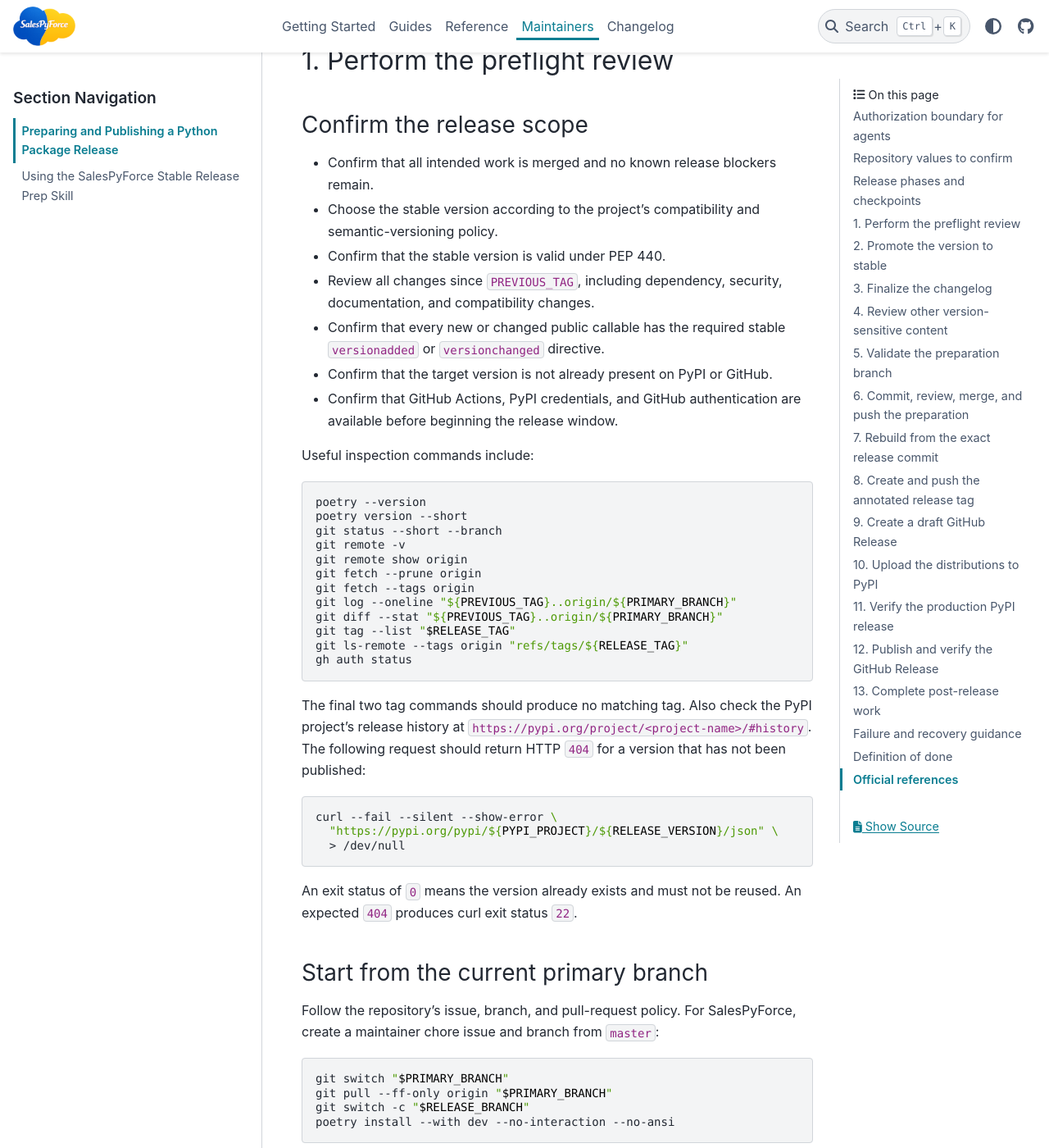
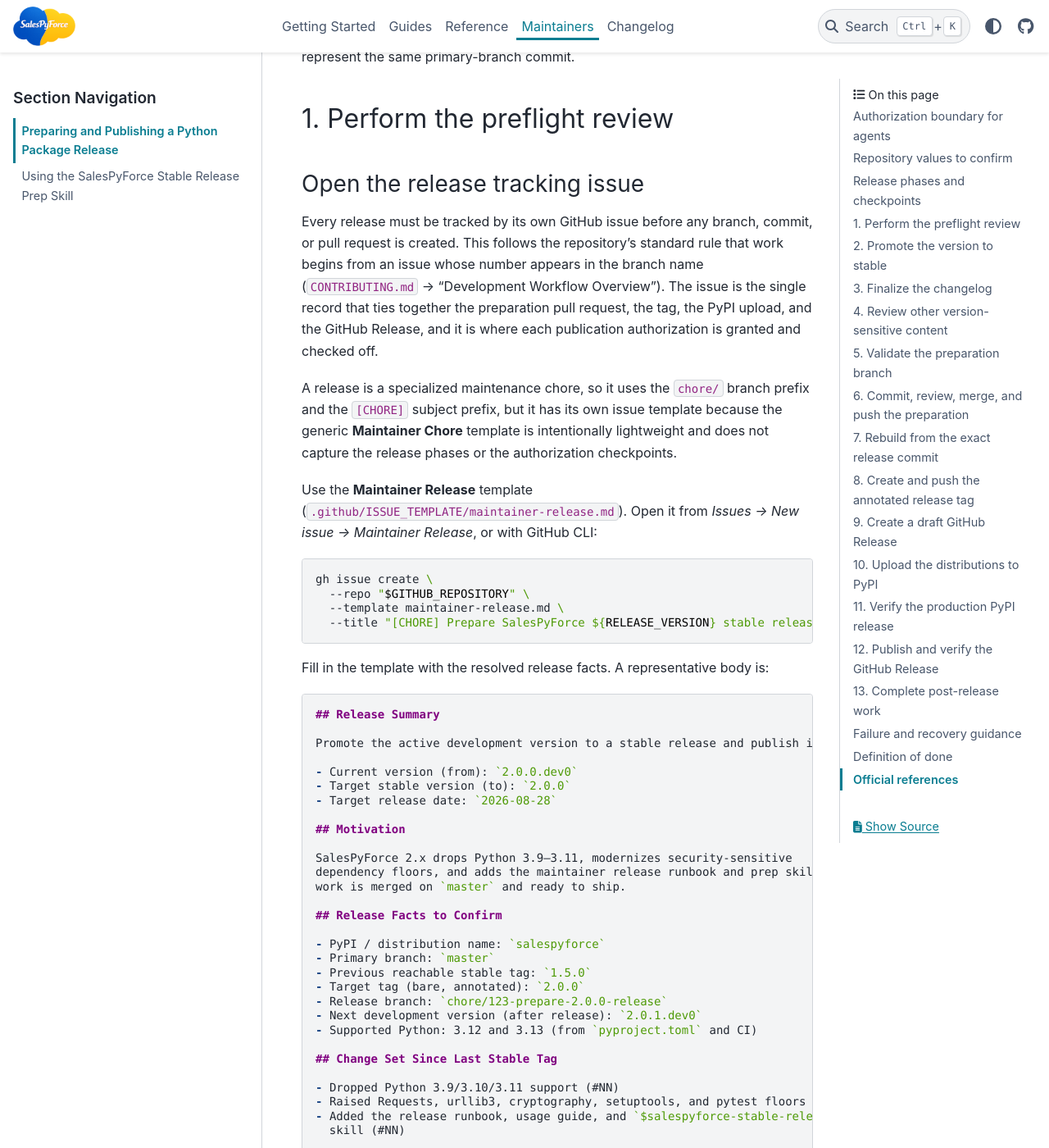
Before and after one commit to jeffshurtliff/salespyforce, a Sphinx documentation site: the page built from docs/maintainers/releasing.md, in a window 1280 px wide and 1400 px high, scrolled down 2519 px. Shown: the whole window at 82% size. Built offline with Sphinx 7.4.7 and the PyData theme 0.15.4, drawn with Linux system fonts in a browser that asks for light colours; some of the changed text lies outside the part shown.

Commit message:
Enabled Claude Code support for the stable release prep skill and required a release tracking issue
- Exposed the salespyforce-stable-release-prep skill to Claude Code via a
  .claude/skills/ symlink to the canonical .agents/skills/ copy, leaving Codex
  discovery unchanged.
- Added the Maintainer Release issue template and made a dedicated release
  tracking issue a prerequisite in docs/maintainers/releasing.md, with an
  example issue title, template, and body.
- Documented the release issue as a special-case chore in CONTRIBUTING.md and
  updated SKILL.md and the skill usage guide to reference it.
- Recorded both changes in docs/CHANGELOG.md under [Unreleased].

Co-Authored-By: Claude Sonnet 5 <noreply@anthropic.com>
Claude-Session: https://claude.ai/code/session_01Hydvb3BMkTaLCRMupsV1pT

````diff
--- a/docs/maintainers/releasing.md
+++ b/docs/maintainers/releasing.md
@@ -49,9 +49,13 @@ PREVIOUS_TAG=1.5.0
 RELEASE_VERSION=2.0.0
 RELEASE_TAG="$RELEASE_VERSION"
 RELEASE_DATE=2026-08-28
-ISSUE_NUMBER=123
+ISSUE_NUMBER=123  # the Maintainer Release tracking issue; see section 1
 RELEASE_BRANCH="chore/${ISSUE_NUMBER}-prepare-${RELEASE_VERSION}-release"
 ```
+
+`ISSUE_NUMBER` refers to the dedicated release tracking issue opened in
+[section 1](#1-perform-the-preflight-review). Open that issue first if it does
+not exist yet.
 
 Confirm these conventions rather than assuming them when copying this guide:
 
@@ -85,6 +89,77 @@ different commit. The uploaded archives, tag, and GitHub Release must all
 represent the same primary-branch commit.
 
 ## 1. Perform the preflight review
+
+### Open the release tracking issue
+
+Every release must be tracked by its own GitHub issue before any branch, commit,
+or pull request is created. This follows the repository's standard rule that work
+begins from an issue whose number appears in the branch name
+(`CONTRIBUTING.md` → "Development Workflow Overview"). The issue is the single
+record that ties together the preparation pull request, the tag, the PyPI upload,
+and the GitHub Release, and it is where each publication authorization is granted
+and checked off.
+
+A release is a specialized maintenance chore, so it uses the `chore/` branch
+prefix and the `[CHORE]` subject prefix, but it has its own issue template
+because the generic **Maintainer Chore** template is intentionally lightweight
+and does not capture the release phases or the authorization checkpoints.
+
+Use the **Maintainer Release** template
+(`.github/ISSUE_TEMPLATE/maintainer-release.md`). Open it from *Issues → New
+issue → Maintainer Release*, or with GitHub CLI:
+
+```bash
+gh issue create \
+  --repo "$GITHUB_REPOSITORY" \
+  --template maintainer-release.md \
+  --title "[CHORE] Prepare SalesPyForce ${RELEASE_VERSION} stable release"
+```
+
+Fill in the template with the resolved release facts. A representative body is:
+
+```markdown
+## Release Summary
+
+Promote the active development version to a stable release and publish it.
+
+- Current version (from): `2.0.0.dev0`
+- Target stable version (to): `2.0.0`
+- Target release date: `2026-08-28`
+
+## Motivation
+
+SalesPyForce 2.x drops Python 3.9–3.11, modernizes security-sensitive
+dependency floors, and adds the maintainer release runbook and prep skill. That
+work is merged on `master` and ready to ship.
+
+## Release Facts to Confirm
+
+- PyPI / distribution name: `salespyforce`
+- Primary branch: `master`
+- Previous reachable stable tag: `1.5.0`
+- Target tag (bare, annotated): `2.0.0`
+- Release branch: `chore/123-prepare-2.0.0-release`
+- Next development version (after release): `2.0.1.dev0`
+- Supported Python: 3.12 and 3.13 (from `pyproject.toml` and CI)
+
+## Change Set Since Last Stable Tag
+
+- Dropped Python 3.9/3.10/3.11 support (#NN)
+- Raised Requests, urllib3, cryptography, setuptools, and pytest floors (#NN)
+- Added the release runbook, usage guide, and `$salespyforce-stable-release-prep`
+  skill (#NN)
+```
+
+Leave the template's **Authorization Checkpoints** and **Checklist** sections in
+place and tick each box as the corresponding step is completed and approved.
+
+After the issue exists, record its number for the rest of this runbook:
+
+```bash
+ISSUE_NUMBER=123
+RELEASE_BRANCH="chore/${ISSUE_NUMBER}-prepare-${RELEASE_VERSION}-release"
+```
 
 ### Confirm the release scope
 
@@ -133,8 +208,9 @@ An expected `404` produces curl exit status `22`.
 
 ### Start from the current primary branch
 
-Follow the repository's issue, branch, and pull-request policy. For SalesPyForce,
-create a maintainer chore issue and branch from `master`:
+Follow the repository's issue, branch, and pull-request policy. With the
+**Maintainer Release** tracking issue from above already open, branch from
+`master` using its issue number:
 
 ```bash
 git switch "$PRIMARY_BRANCH"
@@ -691,6 +767,8 @@ clear advisory or changelog note.
 
 ## Definition of done
 
+- [ ] A **Maintainer Release** tracking issue recorded the release, and each
+  publication authorization was granted and checked off on it.
 - [ ] Stable version is present in every authoritative version source.
 - [ ] `Unreleased` is empty but retains its category skeleton and placeholders.
 - [ ] The new dated changelog section and comparison links are correct.
````
Also changed, not shown: CONTRIBUTING.md (+20 -0 lines), docs/CHANGELOG.md (+5 -0 lines), docs/maintainers/stable-release-prep-skill.md (+28 -2 lines), .agents/skills/salespyforce-stable-release-prep/SKILL.md, .github/ISSUE_TEMPLATE/maintainer-release.md (added), 1 other file.
